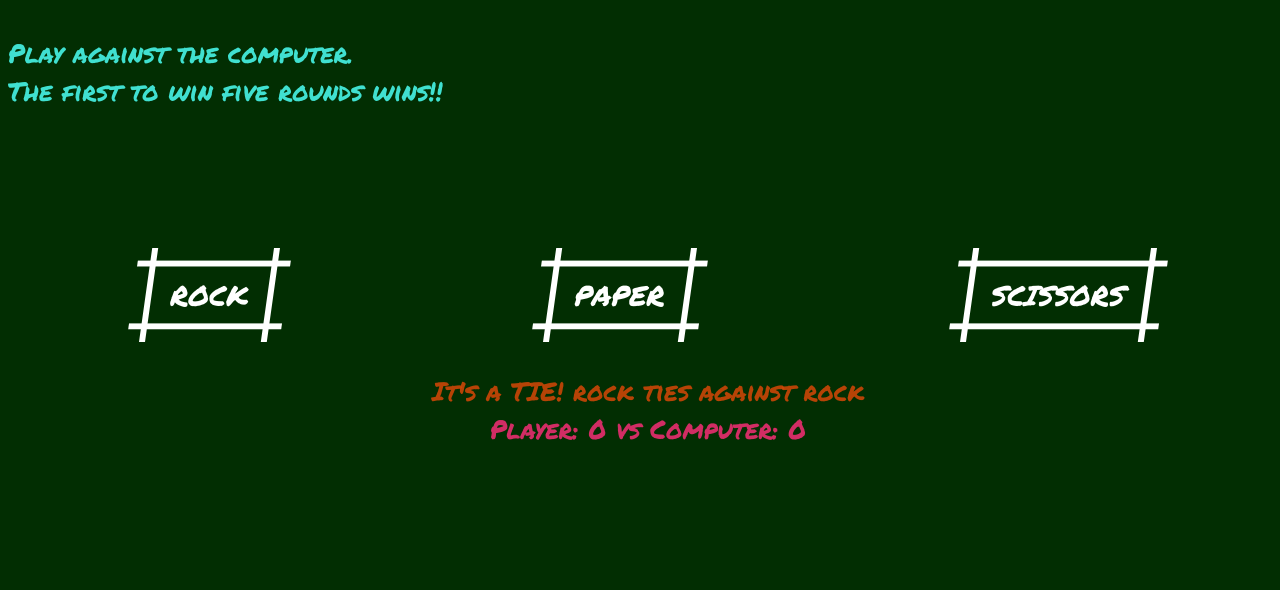
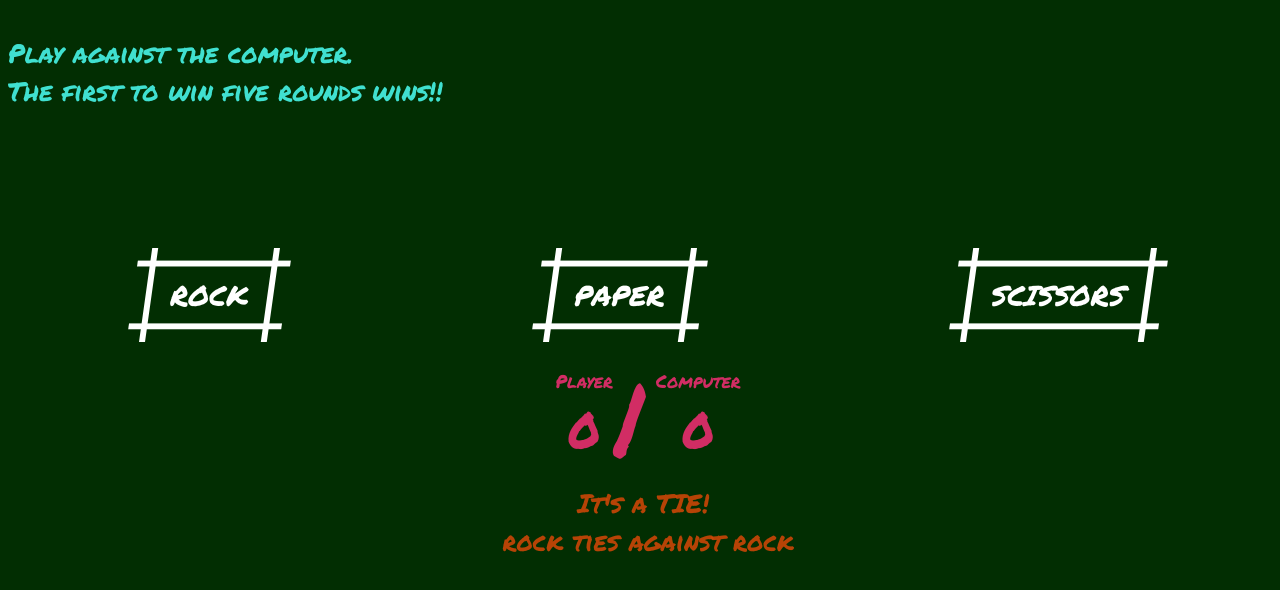
Before and after one commit to EKM96/rock-paper-scissors, a plain HTML site: page index.html in a window 1280 px wide. Both pictures are taken after a click on the button "ROCK". Drawn offline with Linux system fonts and the light colour scheme; a web font is replaced by a local one.

Commit message:
feat: change display and style of score container

```diff
--- a/index.html
+++ b/index.html
@@ -22,8 +22,18 @@
         <button id="scissors" class="format">SCISSORS</button>
       </div>
       <div id="results-container" class="visible">
+          <div id="score">
+            <div id="player-column">
+              <div id="player-header">Player</div>
+              <div id="player-score"></div>
+            </div>
+            <div id="score-separator">|</div>
+            <div id="computer-column">
+              <div id="computer-header">Computer</div>
+              <div id="computer-score"></div>
+            </div>
+          </div>
           <div id="round-result"></div>
-          <div id="score"></div>
           <div id="final-result"></div>
       </div>
       </div id="again-button-container">
--- a/javascript.js
+++ b/javascript.js
@@ -1,19 +1,27 @@
 // List of query selectors
 const buttons = document.querySelectorAll("#buttons-container button");
 const roundResult = document.querySelector("#round-result");
-const score = document.querySelector("#score")
+
 const finalResult = document.querySelector("#final-result");
 const buttonsContainer = document.querySelector("#buttons-container");
 const resultsContainer = document.querySelector("#results-container");
 const playAgainButton = document.querySelector("#again-button");
+const playerHeader = document.querySelector("#player-header");
+const scoreSeparator = document.querySelector("#score-separator")
+const computerHeader = document.querySelector("#computer-header");
+const playerScoreSelector = document.querySelector("#player-score");
+const computerScoreSelector = document.querySelector("#computer-score");
+
+
 
 playAgainButton.addEventListener("click", ()=> {
     buttonsContainer.classList.toggle("displayed");
     playAgainButton.classList.toggle("hidden");
     buttonsContainer.classList.toggle("hidden");
     roundResult.textContent = "";
-    score.textContent = "";
     finalResult.textContent = "";
+    playerScoreSelector.textContent = `${playerScore}`;
+    computerScoreSelector.textContent = `${computerScore}`;
 });
 
 buttons.forEach(button => button.addEventListener("transitionend", removeTransition));
@@ -30,6 +38,9 @@ function removeTransition(e) {
 // Initial playing score
 let playerScore = 0;
 let computerScore = 0;
+
+playerScoreSelector.textContent = `${playerScore}`;
+computerScoreSelector.textContent = `${computerScore}`;
 
 // Add a play round function to each playing  option button
 buttons.forEach((button) => {
@@ -77,26 +88,30 @@ function playRound (e) {
     switch (gameResult) {
         case win: {
             // Add the printResult text to the previously empty round-result div element
-            roundResult.textContent = `You WIN this round! \n${playerSelection} beats ${computerSelection}`;
+            roundResult.textContent = `You WIN this round! \r\n${playerSelection} beats ${computerSelection}`;
             // Add a point to playerScore variable
             ++playerScore;
             break;
 
         }
         case lose: {
-            roundResult.textContent = `You LOSE this round! \n${playerSelection} loses against ${computerSelection}`;
+            roundResult.textContent = `You LOSE this round! \r\n${playerSelection} loses against ${computerSelection}`;
             ++computerScore;
             break;
         }
         case tie: {
-            roundResult.textContent = `It's a TIE! \n${playerSelection} ties against ${computerSelection}`;
+            roundResult.textContent = `It's a TIE! \r\n${playerSelection} ties against ${computerSelection}`;
             break;
         }
 
     }
 
     // Print the score of each round
-    score.textContent = `Player: ${playerScore} vs  Computer: ${computerScore}`;
+    //score.textContent = `Player: ${playerScore} vs  Computer: ${computerScore}`;
+    playerScoreSelector.textContent = `${playerScore}`;
+    computerScoreSelector.textContent = `${computerScore}`;
+
+
 
 
     // When either the player or computer reaches 5 points
--- a/style.css
+++ b/style.css
@@ -25,6 +25,16 @@ body {
     color: turquoise;
 
 
+}
+
+#player-header,
+#computer-header {
+    font-size: 18px;
+}
+
+#player-score,
+#computer-score{
+    font-size: 48px;
 }
 
 .displayed {
@@ -82,6 +92,9 @@ body {
 
 #round-result {
     color: #cf4707e0;
+    white-space: pre;   /*to be able to make a line break in textContent of element*/
+    margin-top: 20px;
+
 }
 
 #final-result {
@@ -90,7 +103,20 @@ body {
 
 #score {
     color: rgb(209, 45, 100);
+    height: 92px;
+    display: flex;
+    justify-content: center;
+    align-items: flex-end;
+
 }
+
+#score-separator {
+    font-size: 100px;
+    align-self: center;
+    margin-right: 10px;
+
+}
+
 
 .clicked {
     transform: skewX(-8deg) scale(1.3);
```
